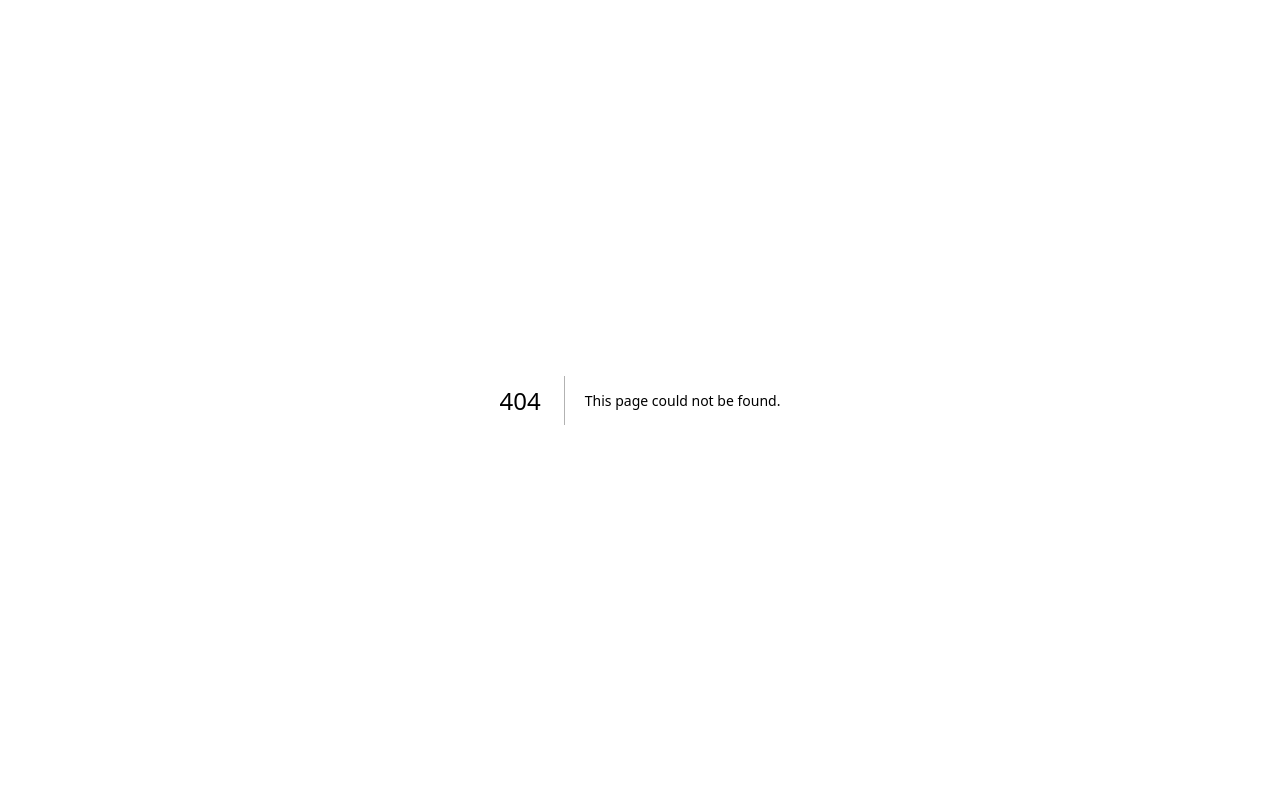
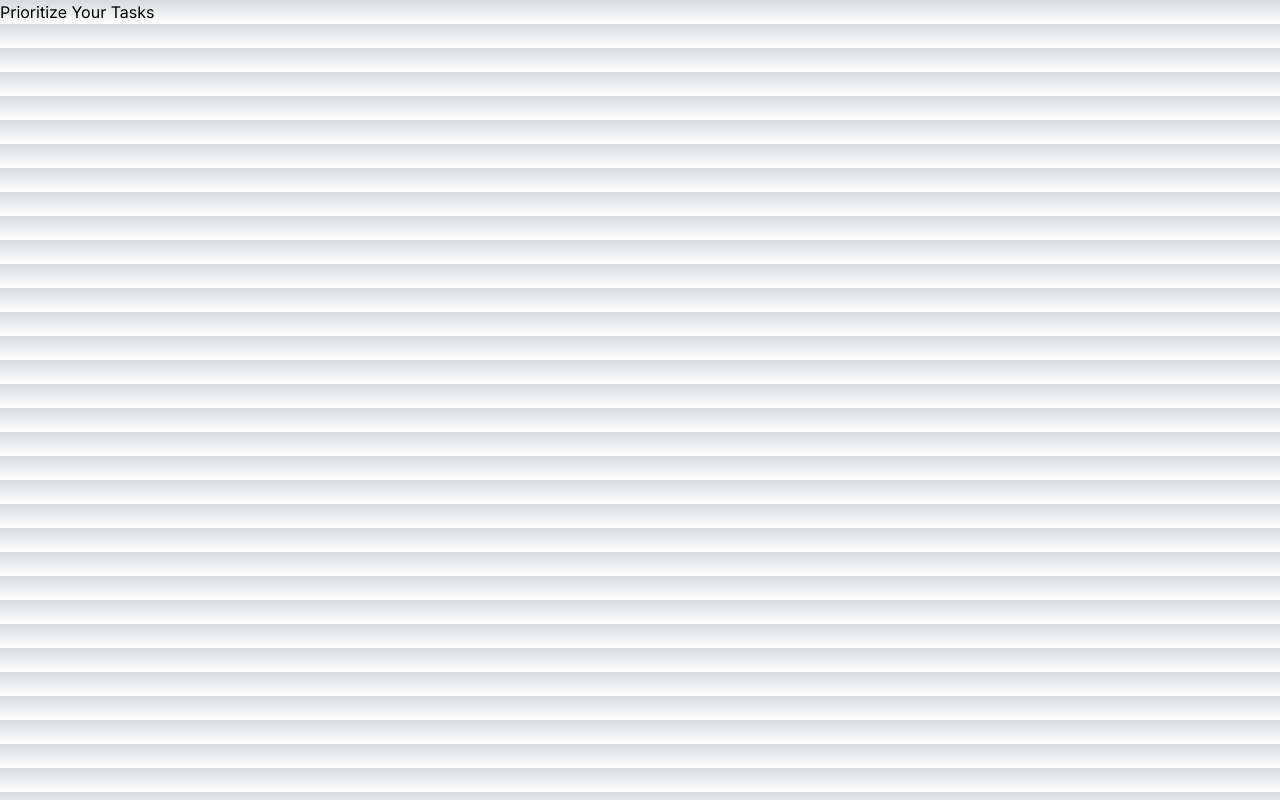
Before and after one commit to lnovitz/priority-matrix, a Next.js app: page /quiz in a window 1280 px wide. Before the commit this address had no page. Built offline with nearby package versions, Linux system fonts and the light colour scheme.

Commit message:
push to new page

```diff
--- a/src/app/page.js
+++ b/src/app/page.js
@@ -1,7 +1,9 @@
 'use client'
+import { useRouter } from 'next/navigation'
 
 import { useState } from 'react';
 export default function Form() {
+  const router = useRouter()
   const [formData, setFormData] = useState({task1:"", task2:"", task3:"", task4:"", task5:"", task6:"", task7:"", task8:"", task9:"", task10:""});
   const [error, setError] = useState(null);
   const [status, setStatus] = useState('typing');
@@ -21,6 +23,8 @@ export default function Form() {
   const handleSubmit = (e) => {
     e.preventDefault();
     console.log(formData);
+    localStorage.setItem("tasks" , JSON.stringify(formData))
+    router.push('/quiz')
   };
 
   return (
--- /dev/null
+++ b/src/app/quiz/page.js
@@ -0,0 +1,3 @@
+export default function Form() {
+    return (<h2>Prioritize Your Tasks</h2>)
+}
```
Also changed, not shown: package.json (+5 -5 lines).
